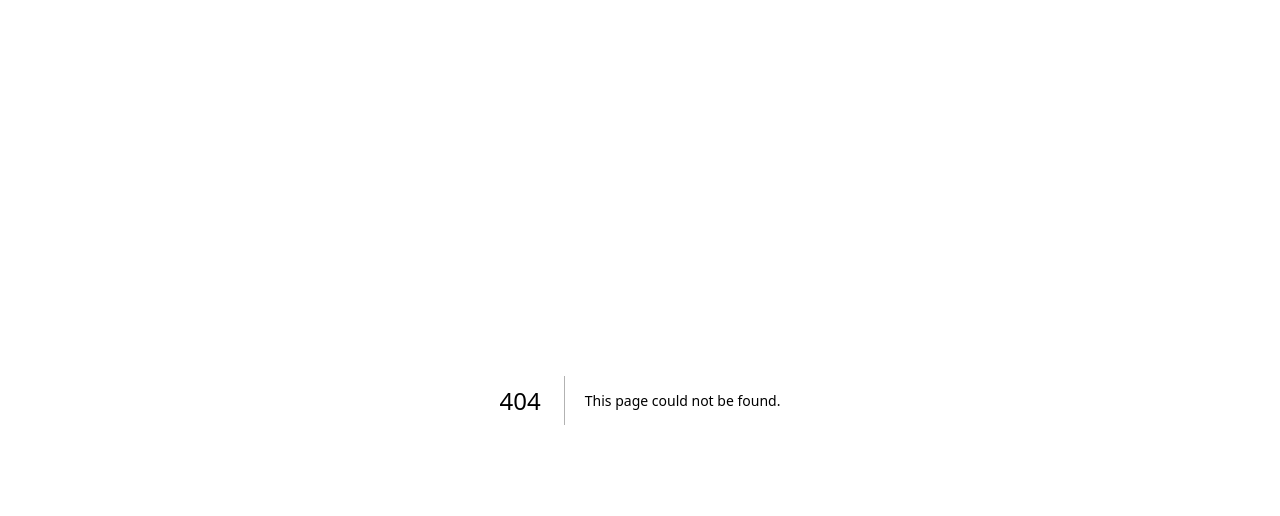
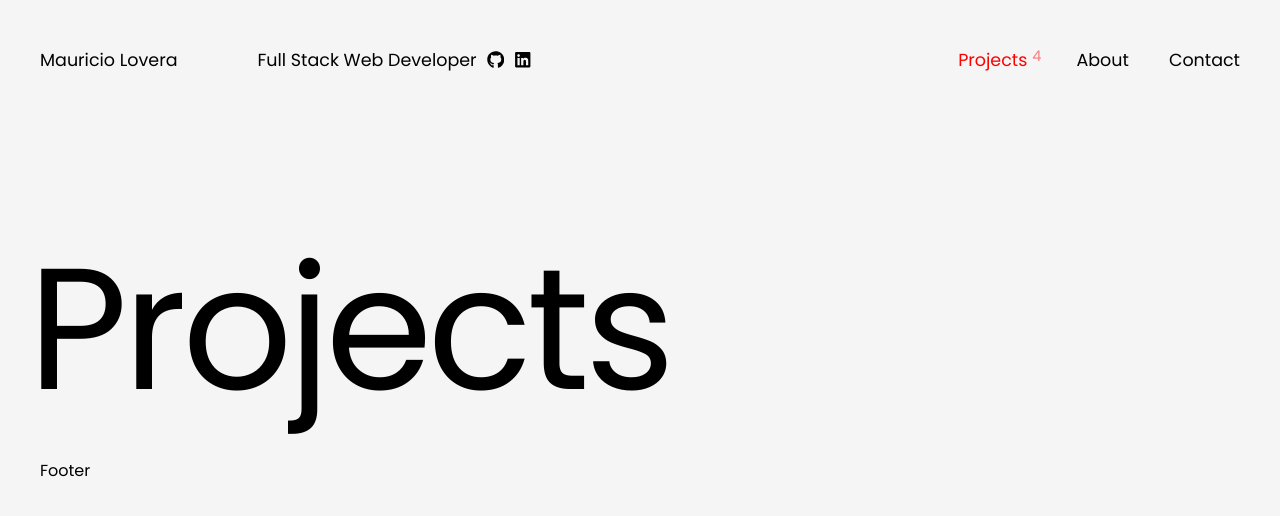
Before and after one commit to mauLovera/Portfolio, a Next.js app: page /projects in a window 1280 px wide. Before the commit this address had no page. Shown: the top 516 px of the page. Built offline with nearby package versions, Linux system fonts and the light colour scheme; a web font is replaced by a local one.

Commit message:
feat: add section header component to page banner

```diff
--- a/components/common/ActiveLink/ActiveLink.module.scss
+++ b/components/common/ActiveLink/ActiveLink.module.scss
@@ -1,7 +1,7 @@
 @import '~styles/utilities/palette.scss';
 
 .active {
-  color: cornflowerblue;
+  color: $accent-clr;
 }
 
 .ammount {
--- a/components/common/LandingBanner/LandingBanner.module.scss
+++ b/components/common/LandingBanner/LandingBanner.module.scss
@@ -42,6 +42,7 @@
   h1 {
     position: relative;
     display: flex;
+    left: -12px;
     flex-direction: column;
     font-size: calc($size_138px);
     line-height: 1.25;
--- /dev/null
+++ b/components/common/PageBanner/PageBanner.module.scss
@@ -0,0 +1,8 @@
+@import '~styles/utilities/palette.scss';
+
+.container {
+  display: flex;
+
+  width: 100%;
+  max-width: $max-width;
+}
--- /dev/null
+++ b/components/common/PageBanner/PageBanner.tsx
@@ -0,0 +1,11 @@
+import { motion } from 'framer-motion'
+import styles from './PageBanner.module.scss'
+import SectionHeader from './SectionHeader/SectionHeader'
+
+export default function PageBanner() {
+  return (
+    <div className={styles.container}>
+      <SectionHeader />
+    </div>
+  )
+}
--- /dev/null
+++ b/components/common/PageBanner/SectionHeader/SectionHeader.module.scss
@@ -0,0 +1,34 @@
+@import '~styles/utilities/palette.scss';
+
+@mixin paddingScale {
+  @media (max-width: 1300px) {
+    padding-bottom: $size_96px;
+  }
+
+  @media (max-width: 800px) {
+    padding-bottom: $size_64px;
+  }
+
+  @media (max-width: 600px) {
+    padding-bottom: $size_52px;
+  }
+}
+
+.container {
+  position: relative;
+  left: -12px;
+
+  display: flex;
+  height: fit-content;
+  overflow: hidden;
+
+  padding-top: $size_64px;
+  font-size: $size_138px;
+  letter-spacing: -5px;
+
+  span {
+    display: flex;
+    overflow: hidden;
+    height: fit-content;
+  }
+}
--- /dev/null
+++ b/components/common/PageBanner/SectionHeader/SectionHeader.tsx
@@ -0,0 +1,21 @@
+import { motion } from 'framer-motion'
+import { letterAnimation, timeline } from '../variants'
+import styles from './SectionHeader.module.scss'
+
+export default function SectionHeader() {
+  const text: string[] = ['Projects']
+  return (
+    <motion.h1
+      className={styles.container}
+      variants={timeline}
+      animate="animate"
+      initial="initial"
+    >
+      {[...text[0]].map((letter, idx) => (
+        <motion.span key={idx} variants={letterAnimation}>
+          {letter}
+        </motion.span>
+      ))}
+    </motion.h1>
+  )
+}
--- /dev/null
+++ b/components/common/PageBanner/variants.ts
@@ -0,0 +1,51 @@
+export const timeline = {
+  animate: {
+    transition: {
+      delayChildren: 0.1,
+      staggerChildren: 0.1,
+    },
+  },
+}
+
+export const letterTimeline = {
+  animate: {
+    transition: {
+      delayChildren: 0,
+      staggerChildren: 0.05,
+    },
+  },
+}
+
+export const lineAnimation = {
+  initial: { y: 200 },
+  animate: {
+    y: 0,
+    transition: {
+      ease: [0.6, 0.01, -0.05, 0.95],
+      duration: 1,
+    },
+  },
+}
+
+export const letterAnimation = {
+  initial: { y: 400 },
+  animate: {
+    y: 0,
+    transition: {
+      ease: [0.6, 0.01, -0.05, 0.95],
+      duration: 1,
+    },
+  },
+}
+
+export const buttonAnimation = {
+  initial: { scale: 0 },
+  animate: {
+    scale: 1,
+    transition: {
+      ease: [0.6, 0.01, -0.05, 0.95],
+      duration: 1,
+      delay: 0.5,
+    },
+  },
+}
--- /dev/null
+++ b/pages/projects/index.tsx
@@ -0,0 +1,11 @@
+import PageBanner from "@/components/common/PageBanner/PageBanner";
+import Layout from "@/components/layout/Layout";
+
+export default function ProjectsPage() {
+  return (
+    <Layout>
+      <PageBanner />
+
+    </Layout>
+  )
+}
```
